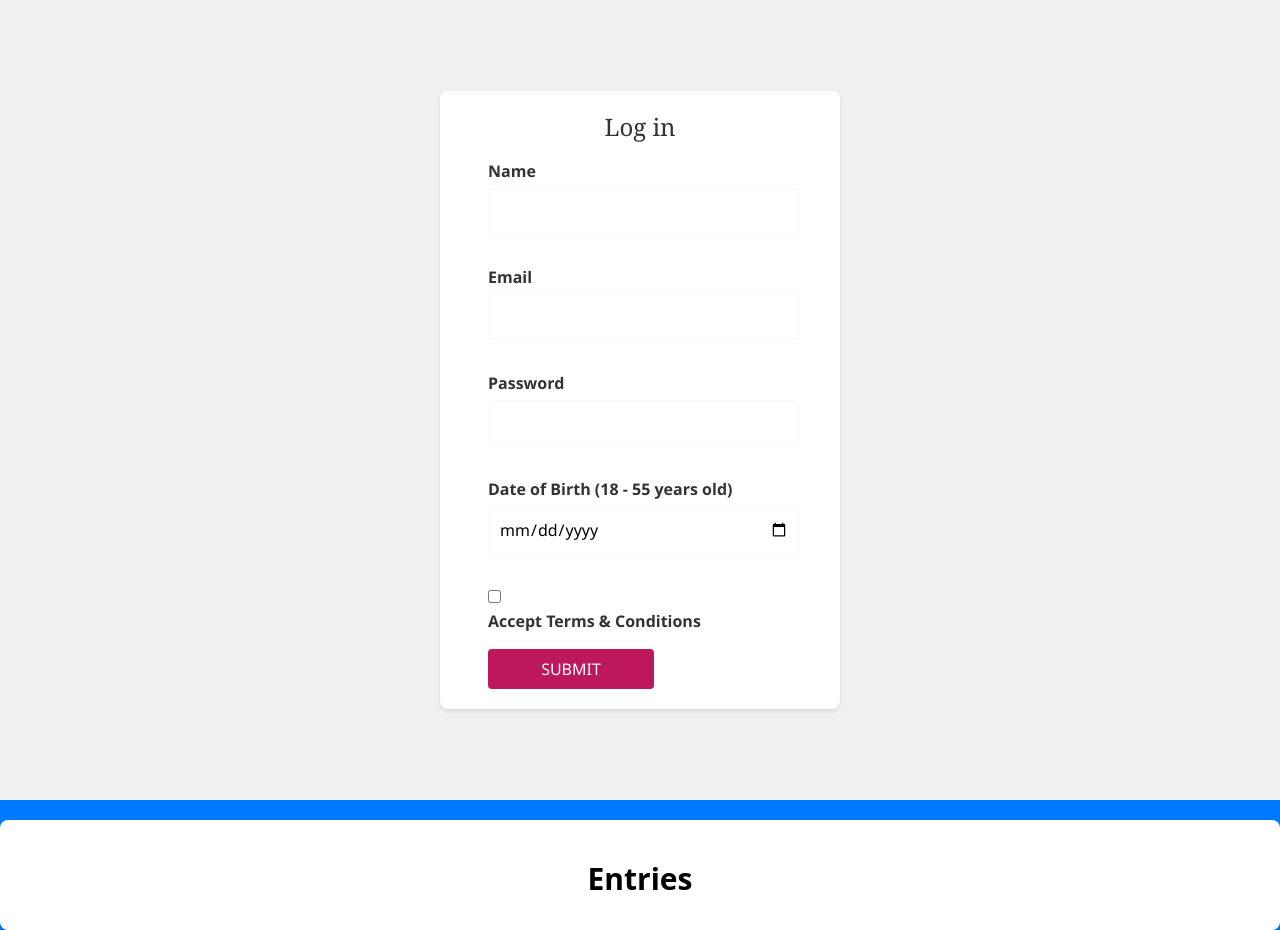
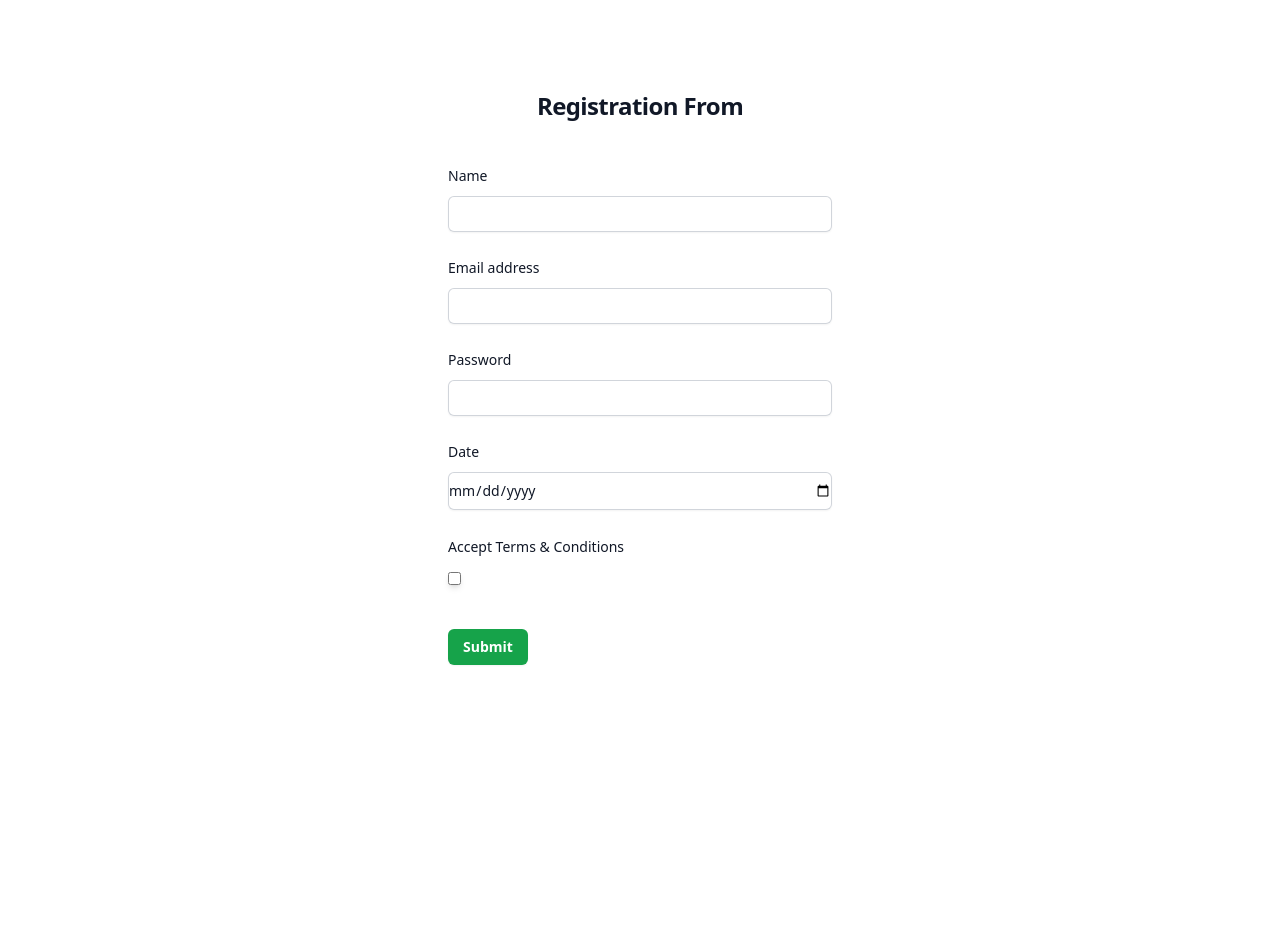
Before and after one commit to Pratham-code31/wd101, a plain HTML site: page index.html in a window 1280 px wide. After the commit the page ends 800 px from the top, so only its background shows below. Drawn offline with nearby package versions, Linux system fonts and the light colour scheme.

Commit message:
Update index.html

```diff
--- a/index.html
+++ b/index.html
@@ -1,60 +1,126 @@
 <!DOCTYPE html>
 <html lang="en">
-
   <head>
-    <meta charset="UTF-8">
-    <meta name="viewport" content="width=device-width, initial-scale=1.0">
-    <title>Registration Form</title>
-    <link rel="stylesheet" href="styles.css">
-    <script src="https://cdn.tailwindcss.com"></script>
+    <meta charset="UTF-8" />
+    <meta name="viewport" content="width=device-width, initial-scale=1.0" />
+    <title>Document</title>
   </head>
-
   <body>
-    <div class="container mx-auto p-4">
-        <div class="form-container space-x-7">
-            <h1 class="font-serif text-2xl mb-4">Log in</h1>
-            <form id="user_form">
-                <div class="mb-4">
-                    <label class="cursor-pointer block" for="name">Name</label>
-                    <input class="border border-pink-700 p-2 rounded w-full" type="text" id="name" name="name" required>
+    <div class="flex min-h-full flex-col justify-center px-6 py-12 lg:px-8">
+      <div class="sm:mx-auto sm:w-full sm:max-w-sm">
+        <h2
+          class="mt-10 text-center text-2xl font-bold leading-9 tracking-tight text-gray-900"
+        >
+          Registration From
+        </h2>
       </div>
 
-                <div class="mb-4">
-                    <label class="cursor-pointer block" for="email">Email</label>
-                    <input class="border border-pink-700 p-2 rounded w-full" aria-required type="email" id="email"
-                        name="email" required>
+      <div class="mt-10 sm:mx-auto sm:w-full sm:max-w-sm">
+        <form id="user_form" class="space-y-6">
+          <div>
+            <label
+              for="name"
+              class="block text-sm font-medium leading-6 text-gray-900"
+              >Name</label
+            >
+            <div class="mt-2">
+              <input
+                id="name"
+                name="name"
+                type="name"
+                required
+                class="block w-full rounded-md border-0 py-1.5 text-gray-900 shadow-sm ring-1 ring-inset ring-gray-300 placeholder:text-gray-400 focus:ring-2 focus:ring-inset focus:ring-indigo-600 sm:text-sm sm:leading-6"
+              />
+            </div>
           </div>
 
-                <div class="mb-4">
-                    <label class="cursor-pointer block" for="password">Password</label>
-                    <input class="border border-pink-700 p-2 rounded w-full" type="password" id="password"
-                        name="password" required>
+          <div>
+            <label
+              for="email"
+              class="block text-sm font-medium leading-6 text-gray-900"
+              >Email address</label
+            >
+            <div class="mt-2">
+              <input
+                id="email"
+                name="email"
+                type="email"
+                autocomplete="email"
+                required
+                class="block w-full rounded-md border-0 py-1.5 text-gray-900 shadow-sm ring-1 ring-inset ring-gray-300 placeholder:text-gray-400 focus:ring-2 focus:ring-inset focus:ring-indigo-600 sm:text-sm sm:leading-6"
+              />
+            </div>
           </div>
 
-                <div class="mb-4">
-                    <label class="cursor-pointer block" for="dob">Date of Birth (18 - 55 years old)</label>
-                    <input class="border border-pink-700 p-2 rounded w-full" type="date" id="dob" name="dob" required>
+          <div>
+            <div class="flex items-center justify-between">
+              <label
+                for="password"
+                class="block text-sm font-medium leading-6 text-gray-900"
+                >Password</label
+              >
+            </div>
+            <div class="mt-2">
+              <input
+                id="password"
+                name="password"
+                type="password"
+                autocomplete="current-password"
+                required
+                class="block w-full rounded-md border-0 py-1.5 text-gray-900 shadow-sm ring-1 ring-inset ring-gray-300 placeholder:text-gray-400 focus:ring-2 focus:ring-inset focus:ring-indigo-600 sm:text-sm sm:leading-6"
+              />
+            </div>
           </div>
 
-                <div class="mb-4">
-                    <input type="checkbox" id="checkbox" name="checkbox" required>
-                    <label for="checkbox">Accept Terms & Conditions</label>
+          <div>
+            <label
+              for="dob"
+              class="block text-sm font-medium leading-6 text-gray-900"
+              >Date</label
+            >
+            <div class="mt-2">
+              <input
+                id="dob"
+                name="dob"
+                type="date"
+                min=""
+                max=""
+                required
+                class="block w-full rounded-md border-0 py-1.5 text-gray-900 shadow-sm ring-1 ring-inset ring-gray-300 placeholder:text-gray-400 focus:ring-2 focus:ring-inset focus:ring-indigo-600 sm:text-sm sm:leading-6"
+              />
+            </div>
           </div>
 
-                <button id="submit" class="bg-pink-700 text-white p-2 rounded hover:bg-pink-800 cursor-pointer"
-                    type="submit">SUBMIT</button>
+          <div>
+            <label
+              for="accept"
+              class="block text-sm font-medium leading-6 text-gray-900 inline-block"
+              >Accept Terms & Conditions</label
+            >
+            <div class="mt-2">
+              <input
+                id="accept"
+                name="accept"
+                type="checkbox"
+                required
+                class="bg-gray-100 inline-block rounded-lg shadow-md px-4 py-3 mb-5 text-base leading-6 placeholder-gray-500 focus:outline-none focus:placeholder-gray"
+              />
+            </div>
+          </div>
+
+          <div>
+            <button
+              type="submit"
+              class="flex w-20 justify-center rounded-md bg-green-600 px-3 py-1.5 text-sm font-semibold leading-6 text-white shadow-sm hover:bg-cyan -500 focus-visible:outline focus-visible:outline-2 focus-visible:outline-offset-2 focus-visible:outline-indigo-600"
+            >
+              Submit
+            </button>
+          </div>
         </form>
       </div>
     </div>
-
-    <div class="relative bg-white px-6 mt-5 pt-10 pb-8 shadow-xl ring-1 ring-gray-900/5 sm:mx-auto sm:rounded-lg sm:px-10">
-        <div class="mx-auto">
-            <h2 class="text-3xl text-center font-bold leading-tight">Entries</h2>
-            <div class="divide-y divide-gray-300/50" id="user-entries"></div>
-        </div>
-    </div>
-
+    <div id="user-entries"></div>
+    <script src="https://cdn.tailwindcss.com"></script>
     <script src="index.js"></script>
   </body>
-
 </html>
```
Lines whose indentation alone changed are shown as unchanged.
